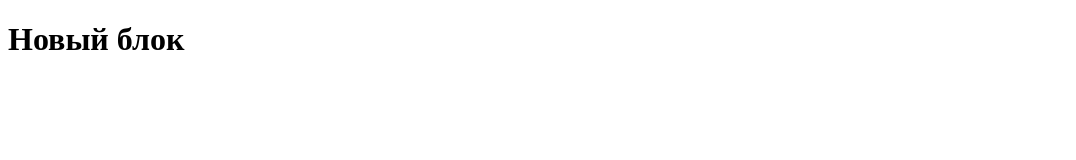
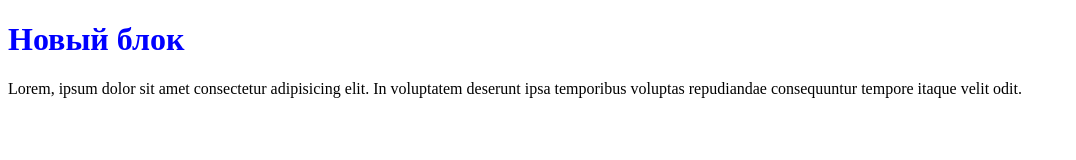
Before and after one commit to aidasova/Test-project-public, a plain HTML site: page index.html in a window 1280 px wide. Shown: the whole page, without its empty margins (0-1076 px from the left). Drawn offline with Linux system fonts and the light colour scheme.

Commit message:
добавлен новый блок

```diff
--- a/index.html
+++ b/index.html
@@ -6,4 +6,6 @@
 </head>
 <body>
     <h1>Новый блок</h1>
+    <div>Lorem, ipsum dolor sit amet consectetur adipisicing elit. In voluptatem deserunt ipsa temporibus
+         voluptas repudiandae consequuntur tempore itaque velit odit.</div>
 </body>
--- a/style.css
+++ b/style.css
@@ -0,0 +1,3 @@
+h1 {
+    color: blue;
+}
```
